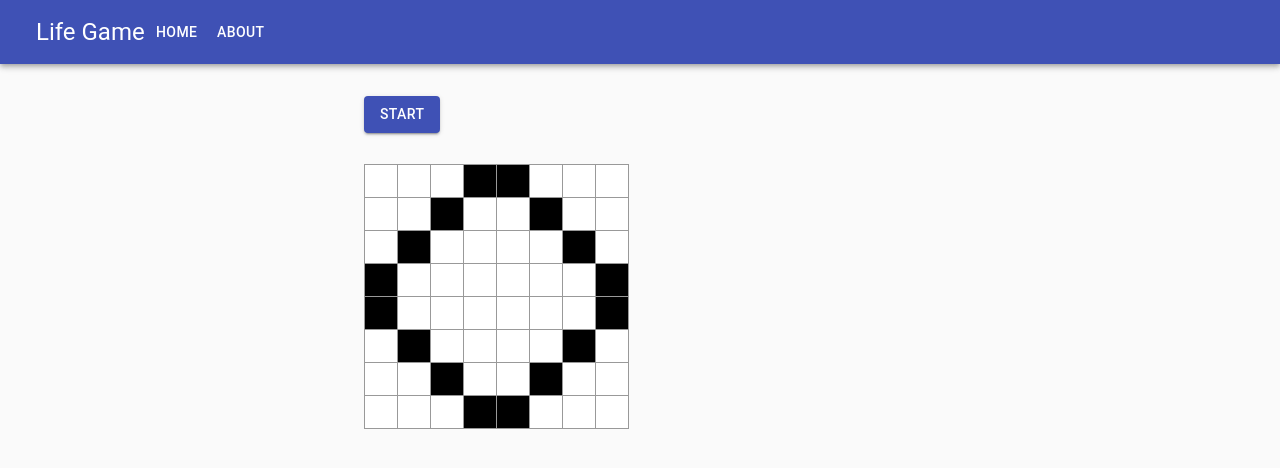
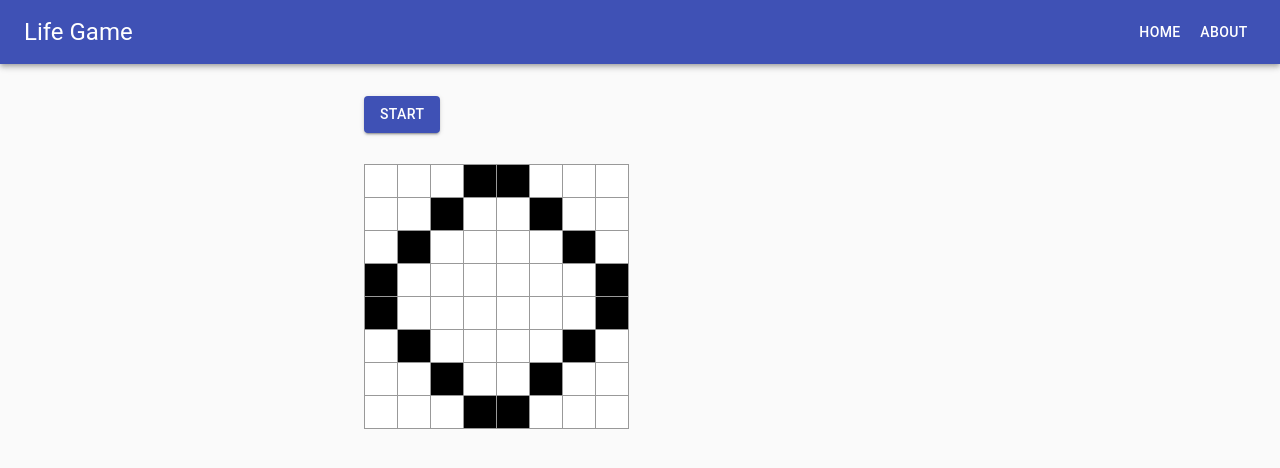
Before and after one commit to koyo-miyamura/lifegame_react, a React (Create React App) app: page / in a window 1280 px wide. Shown: the top 468 px of the page. Built offline with nearby package versions, Linux system fonts and the light colour scheme.

Commit message:
ヘッダの調整

```diff
--- a/src/containers/AppHeader.tsx
+++ b/src/containers/AppHeader.tsx
@@ -3,10 +3,10 @@ import { useHistory } from "react-router-dom";
 import {
   AppBar,
   Toolbar,
-  IconButton,
   Typography,
   Button,
   Box,
+  Grid,
 } from "@material-ui/core";
 import { Route } from "../routes";
 
@@ -21,8 +21,12 @@ const AppHeader: FC<AppHeaderProps> = ({ routes }) => {
     <Box mb={4}>
       <AppBar position="static">
         <Toolbar>
-          <IconButton edge="start" color="inherit" aria-label="menu" />
-          <Typography variant="h5">Life Game</Typography>
+          <Grid container>
+            <Typography variant="h5" onClick={() => history.push("/")}>
+              Life Game
+            </Typography>
+          </Grid>
+          <Grid container justify="flex-end">
             {routes.map((route) => (
               <Button
                 key={route.name}
@@ -32,6 +36,7 @@ const AppHeader: FC<AppHeaderProps> = ({ routes }) => {
                 {route.name}
               </Button>
             ))}
+          </Grid>
         </Toolbar>
       </AppBar>
     </Box>
```
Lines whose indentation alone changed are shown as unchanged.
